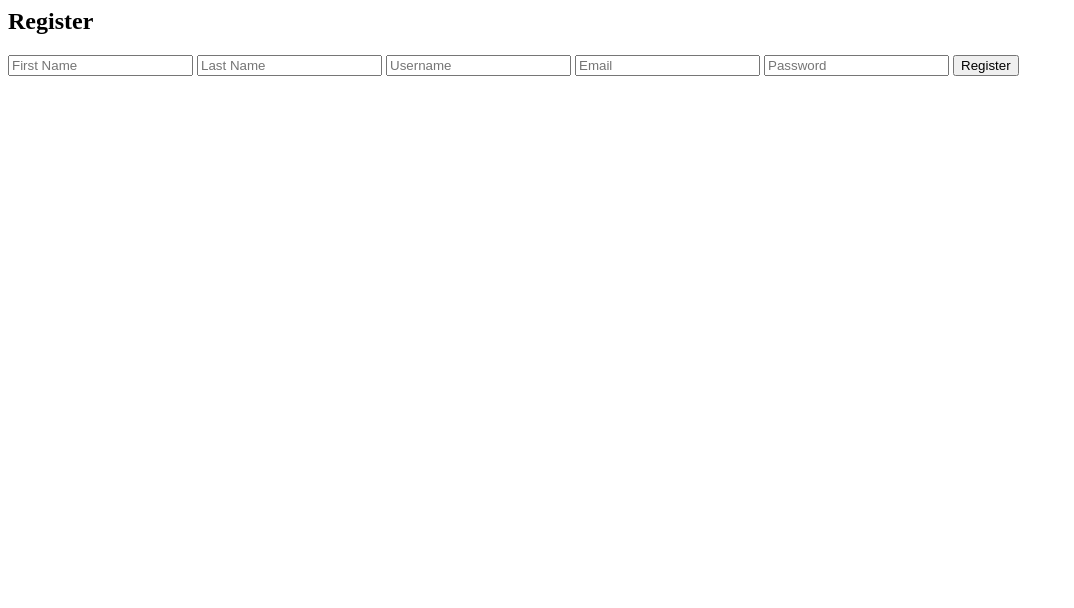
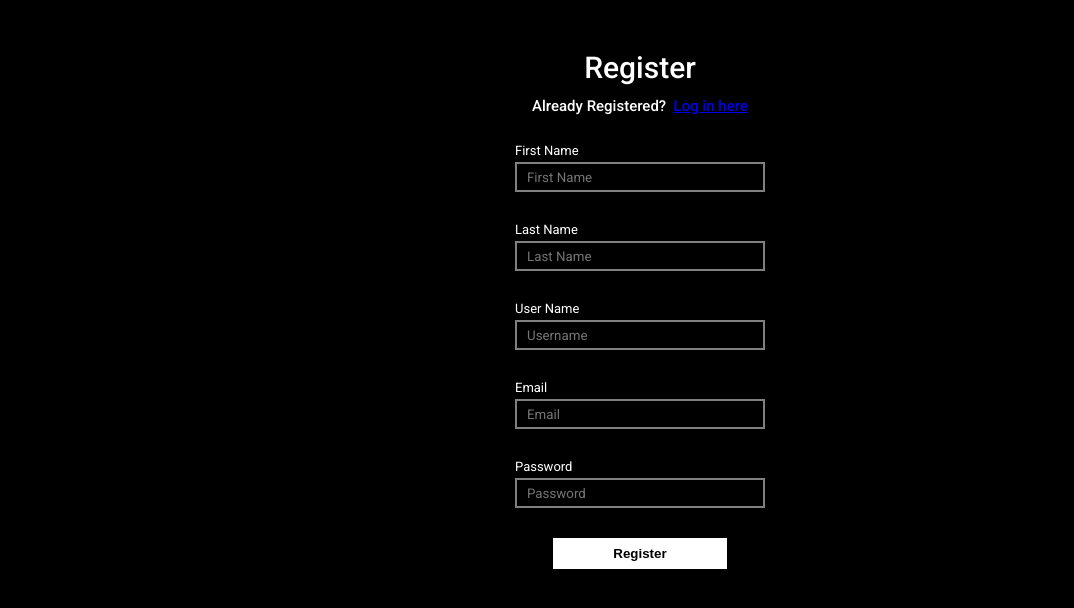
Before and after one commit to A1-R10/walk_well, a Django app: page /accounts/register/ in a window 1280 px wide. Shown: the top 608 px of the page, without its empty margins (0-1074 px from the left). Run offline with Django 5.2, Linux system fonts and the light colour scheme.

Commit message:
register html

```diff
--- /dev/null
+++ b/static/css/register.css
@@ -0,0 +1,119 @@
+body {
+    background-color: black;
+    color: white;
+    margin: 0;
+    font-family: Roboto, Arial;
+    margin-top: 50px;
+}
+
+.container {
+display: flex;
+background-color: black;
+border: none;
+height: 20px;
+align-items: center;
+justify-content: center;
+margin-left: 3px;
+margin-top: 5px
+}
+
+.dots {
+background-color: black;
+border: none;
+height: 25px;
+}
+
+.dots:hover {
+background-color: gray;
+cursor: pointer;
+}
+
+
+.header {
+display: flex;
+flex-direction: row;
+height: 50px;
+border-top: 1px solid gray;
+border-bottom: 1px solid gray;
+align-items: center;
+left: 0;
+right: 0;
+margin-bottom: 45px;
+}
+
+.register,
+.already {
+display: flex;
+flex-direction: row;
+align-items: center;
+justify-content: center;
+}
+
+.here:hover {
+text-decoration: underline;
+cursor: pointer;
+color: blueviolet;
+}
+
+.register {
+font-size: 30px;
+font-weight: 500;
+margin-bottom: 0;
+}
+
+.already {
+font-size: 15px;
+font-weight: 500;
+margin-top: 12px;
+}
+
+.body {
+display: flex;
+flex-direction: column;
+align-items: center;
+justify-content: center;
+margin-top: 0;
+margin-bottom: 0;
+}
+
+.word {
+font-size: 13px;
+margin-bottom: 4px;
+}
+
+.f-name,
+.l-name,
+.u-name,
+.email,
+.p-word {
+font-family: Roboto, Arial;
+display: block;
+border: 2px solid gray;
+width: 250px;
+height: 30px;
+padding: 5px 10px;
+background-color: black;
+color: white;
+margin-bottom: 30px;
+}
+
+.submit-button {
+display: block;
+margin: auto;
+background-color: white;
+margin-top: 20px;
+font-weight: bold;
+padding: 8px 60px;
+border: none;
+cursor: pointer;
+transition: background-color
+0.15s;
+}
+
+.submit-button:hover {
+background-color: rgb(180, 180, 180);
+}
+
+.submit-button:active {
+background-color: white;
+}
--- a/templates/user_authentication/login.html
+++ b/templates/user_authentication/login.html
@@ -1,6 +1,5 @@
 {% load socialaccount %}
 
-{% block content %}
 <link rel="stylesheet" href="/static/css/login.css">
 <link rel="preconnect" href="https://fonts.googleapis.com">
 <link rel="preconnect" href="https://fonts.gstatic.com" crossorigin>
@@ -35,5 +34,3 @@
         </div>
     </div>
 </div>
-
-{% endblock %}
--- a/templates/user_authentication/register.html
+++ b/templates/user_authentication/register.html
@@ -1,10 +1,30 @@
-<h2>Register</h2>
-<form method="POST" enctype="multipart/form-data">
-    {% csrf_token %}
-    <input type="text" name="first_name" placeholder="First Name" required>
-    <input type="text" name="last_name" placeholder="Last Name" required>
-    <input type="text" name="username" placeholder="Username" required>
-    <input type="email" name="email" placeholder="Email" required>
-    <input type="password" name="password" placeholder="Password" required>
-    <button type="submit">Register</button>
-</form>
+<link rel="preconnect" href="https://fonts.googleapis.com">
+<link rel="preconnect" href="https://fonts.gstatic.com" crossorigin>
+<link href="https://fonts.googleapis.com/css2?family=Roboto:wght@400;500;700&display=swap" rel="stylesheet">
+<link rel="stylesheet" href="/static/css/register.css">
+
+<body>
+    <div>
+        <div>
+            <h2 class="register">Register</h2>
+            <p class="already">Already Registered? &nbsp; <a class="here" href="{% url 'login' %}">Log in here</a></p>
+        </div>
+
+        <div class="body">
+            <form method="POST" enctype="multipart/form-data">
+                {% csrf_token %}
+                <p class="word">First Name</p>
+                <input class="f-name" type="text" name="first_name" placeholder="First Name" required>
+                <p class="word">Last Name</p>
+                <input class="l-name" type="text" name="last_name" placeholder="Last Name" required>
+                <p class="word">User Name</p>
+                <input class="u-name" type="text" name="username" placeholder="Username" required>
+                <p class="word">Email</p>
+                <input class="email" type="email" name="email" placeholder="Email" required>
+                <p class="word">Password</p>
+                <input class="p-word" type="password" name="password" placeholder="Password" required>
+                <button class="submit-button" type="submit">Register</button>
+            </form>
+        </div>
+    </div>
+</body>
```
